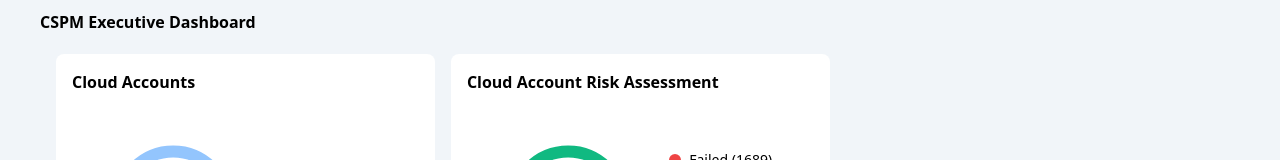
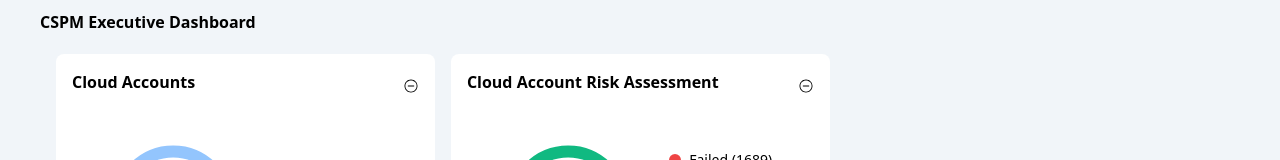
Before and after one commit to vigneshherao/accuknox, a React (Create React App) app: page / in a window 1280 px wide. Shown: the part 146-306 px from the top of the page. Built offline with nearby package versions, Linux system fonts and the light colour scheme.

Commit message:
Implmented Remove functionality

```diff
--- a/src/components/Categories/Widget.js
+++ b/src/components/Categories/Widget.js
@@ -1,6 +1,7 @@
 import React from "react";
 import { PieChart } from "react-minimal-pie-chart";
 import { Bar } from "react-chartjs-2";
+import { IoIosRemoveCircleOutline } from "react-icons/io";
 import {
   Chart as ChartJS,
   CategoryScale,
@@ -11,6 +12,8 @@ import {
   Legend,
 } from "chart.js";
 import NoWidget from "./NoWidget";
+import { useDispatch, useSelector } from "react-redux";
+import { addFilteredData } from "../../utils/dataSlice";
 
 ChartJS.register(
   CategoryScale,
@@ -23,8 +26,10 @@ ChartJS.register(
 
 const Widget = ({ widgetData }) => {
   const { name, type, data } = widgetData;
+  const datas = useSelector((store) => store?.jsonData?.data);
+  const dispatch = useDispatch();
 
-  if (!data) {
+  if (!data || !datas) {
     return <NoWidget widgetName={name} />;
   }
 
@@ -52,9 +57,28 @@ const Widget = ({ widgetData }) => {
     },
   };
 
+  const handlRemove = (name) => {
+    if (!datas || !datas.categories) {
+      console.error("Data is undefined or not properly structured");
+      return;
+    }
+
+    const filteredCategories = datas.categories.map((category) => ({
+      ...category,
+      widgets: category.widgets.filter((widget) => widget.name !== name),
+    }));
+
+    dispatch(addFilteredData(filteredCategories));
+  };
+
   return (
     <div className="w-full mt-5 sm:w-[32%] h-60 bg-white mx-2 rounded-lg p-4">
-      <h3 className="font-bold mb-2">{name}</h3>
+      <div className="flex justify-between">
+        <h3 className="font-bold mb-2">{name}</h3>
+        <button onClick={() => handlRemove(name)}>
+          <IoIosRemoveCircleOutline />
+        </button>
+      </div>
       <div className="flex items-center h-full">
         {type === "pieChart" && (
           <div className="w-7/12 flex justify-center">
```
